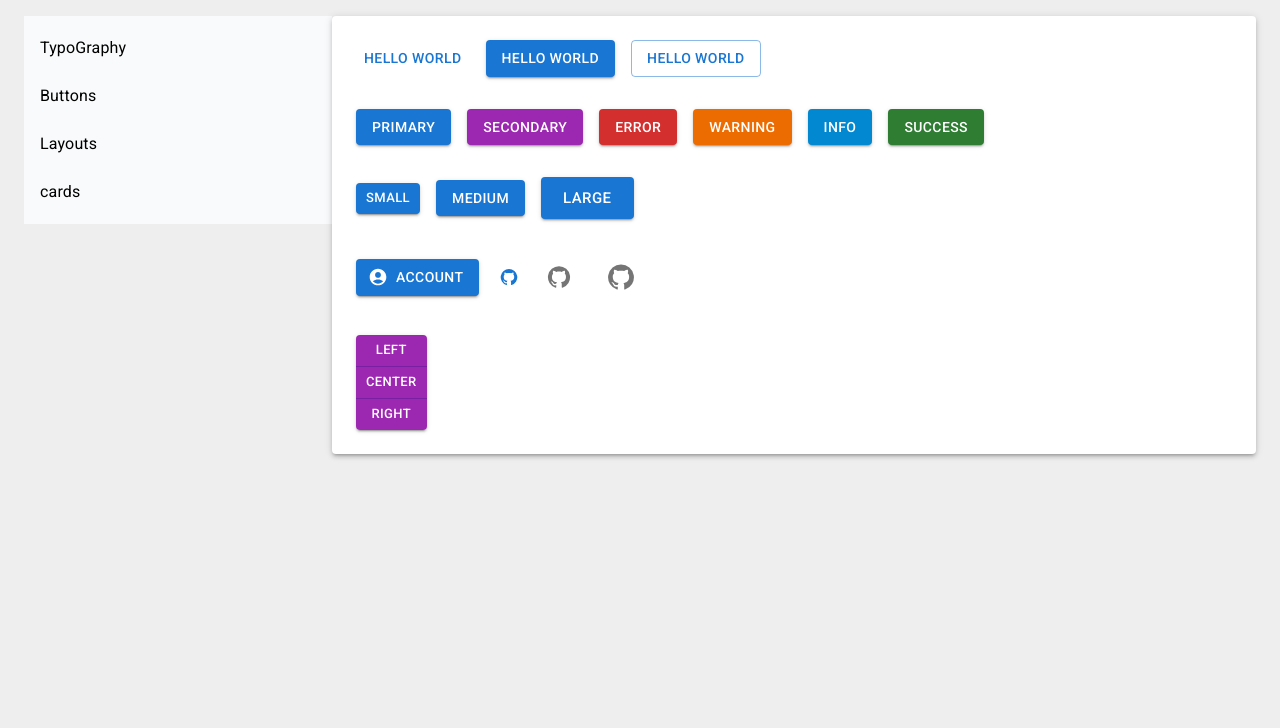
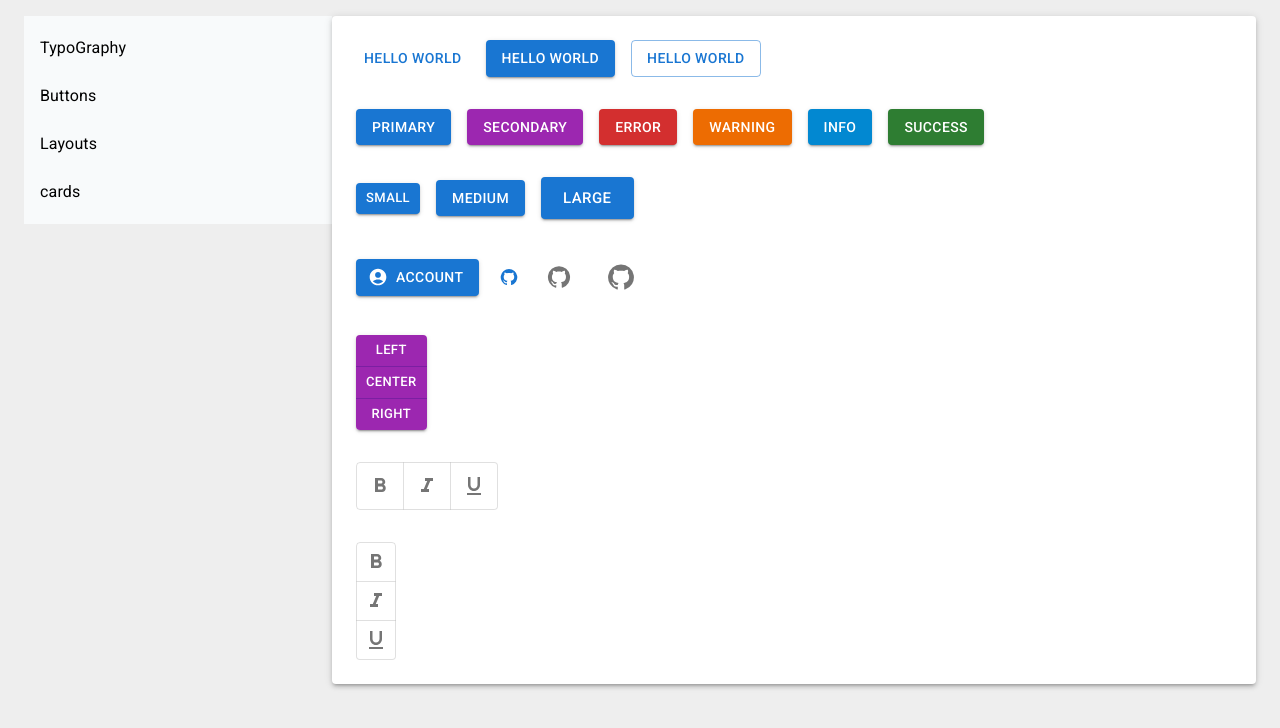
Before and after one commit to kan0305/react-material-ui, a React (Create React App) app: page /buttons in a window 1280 px wide. Shown: the top 728 px of the page. Built offline with nearby package versions, Linux system fonts and the light colour scheme.

Commit message:
React Material UI Tutorial - 6 - Toggle Button

```diff
--- a/src/pages/MuiButton.jsx
+++ b/src/pages/MuiButton.jsx
@@ -1,9 +1,24 @@
-import { Stack, Button, IconButton, ButtonGroup } from "@mui/material";
+import { Stack, Button, IconButton, ButtonGroup, ToggleButton, ToggleButtonGroup } from "@mui/material";
 import AccountCircleIcon from "@mui/icons-material/AccountCircle";
 import GitHubIcon from "@mui/icons-material/GitHub";
-import React from "react";
+import FormatBoldIcon from "@mui/icons-material/FormatBold";
+import FormatItalicIcon from "@mui/icons-material/FormatItalic";
+import FormatUnderlinedIcon from "@mui/icons-material/FormatUnderlined";
+import React, { useState } from "react";
 
 export const MuiButton = () => {
+    const [format, setFormat] = useState([]);
+
+    const handleFormatChange = (event, newFormats) => {
+        setFormat(newFormats);
+    };
+
+    const [format2, setFormat2] = useState(null);
+
+    const handleFormatChange2 = (event, newFormats) => {
+        setFormat2(newFormats);
+    };
+
     return (
         <Stack spacing={4}>
             <Stack spacing={2} direction="row" alignItems="center">
@@ -69,6 +84,42 @@
                     <Button>RIGHT</Button>
                 </ButtonGroup>
             </Stack>
+
+            <Stack direction="row">
+                <ToggleButtonGroup aria-label="text formatting" value={format} onChange={handleFormatChange}>
+                    <ToggleButton value="bold" aria-label="bold">
+                        <FormatBoldIcon />
+                    </ToggleButton>
+                    <ToggleButton value="italic" aria-label="italic">
+                        <FormatItalicIcon />
+                    </ToggleButton>
+                    <ToggleButton value="underlined" aria-label="underlined">
+                        <FormatUnderlinedIcon />
+                    </ToggleButton>
+                </ToggleButtonGroup>
+            </Stack>
+
+            <Stack direction="row">
+                <ToggleButtonGroup
+                    aria-label="text formatting"
+                    value={format2}
+                    onChange={handleFormatChange2}
+                    size="small"
+                    color="secondary"
+                    orientation="vertical"
+                    exclusive // only one can be selected
+                >
+                    <ToggleButton value="bold" aria-label="bold">
+                        <FormatBoldIcon />
+                    </ToggleButton>
+                    <ToggleButton value="italic" aria-label="italic">
+                        <FormatItalicIcon />
+                    </ToggleButton>
+                    <ToggleButton value="underlined" aria-label="underlined">
+                        <FormatUnderlinedIcon />
+                    </ToggleButton>
+                </ToggleButtonGroup>
+            </Stack>
         </Stack>
     );
 };
```
